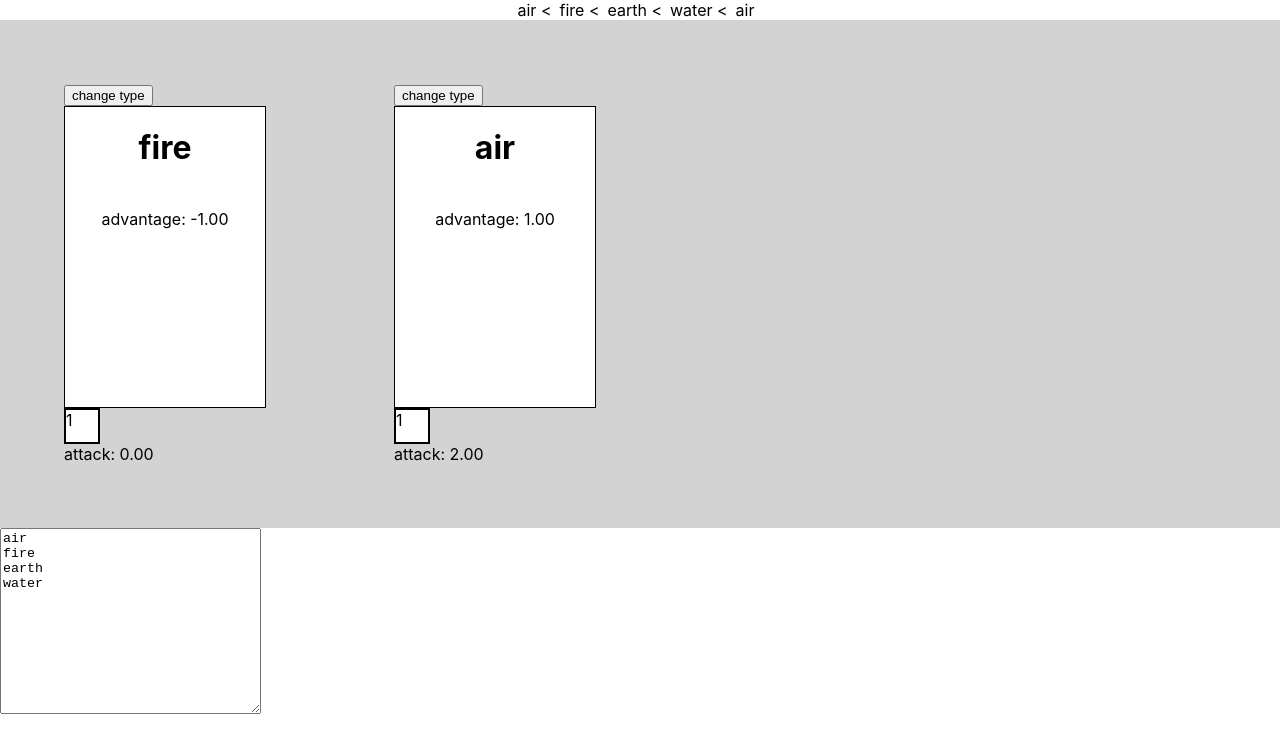
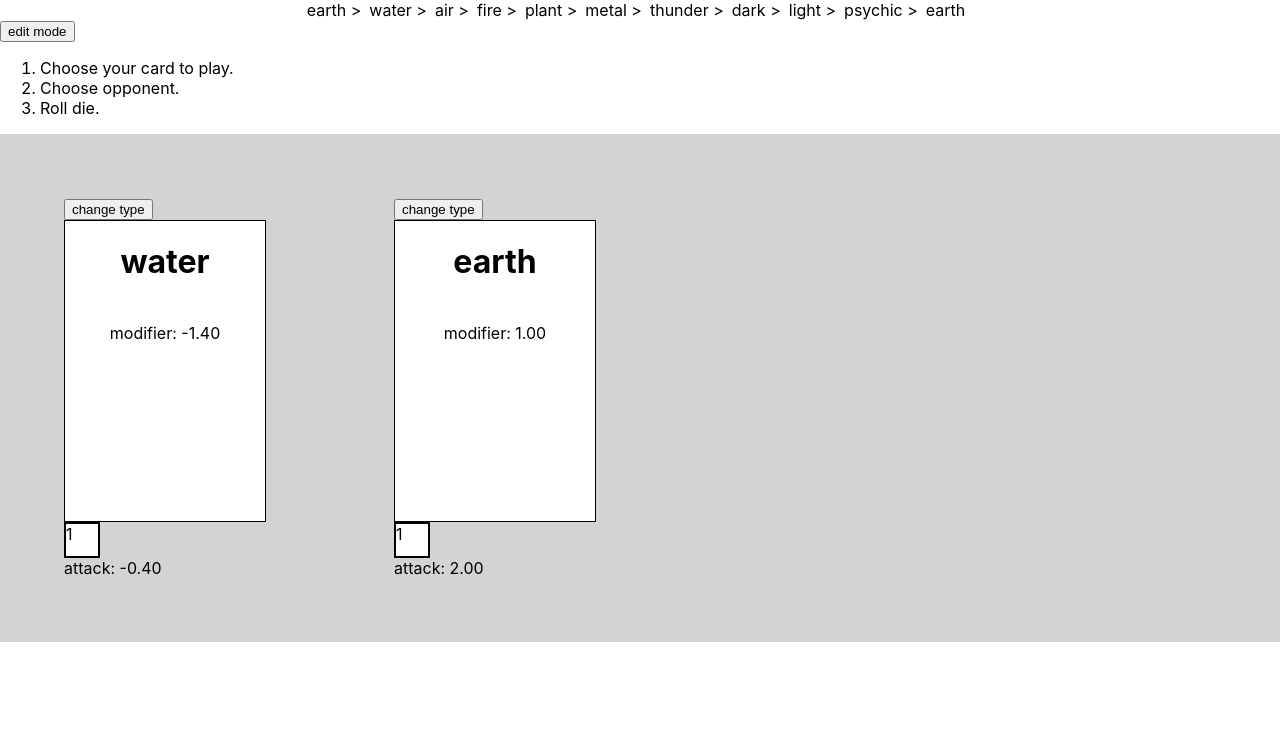
Before and after one commit to reergymerej/afew, a React (Create React App) app: page / in a window 1280 px wide. Shown: the top 752 px of the page. Built offline with nearby package versions, Linux system fonts and the light colour scheme.

Commit message:
Split components

```diff
--- a/src/App.tsx
+++ b/src/App.tsx
@@ -1,23 +1,12 @@
 import React, {useReducer} from 'react'
 import './App.css'
+import Card from './Card'
+import Die, {DieProps} from './Die'
+import Key from './Key'
+import reducer from './reducer'
 import TypeList from './TypeList'
+import {Actions, CardType, State} from './types'
 
-type CardType = string
-
-const cardTypes: CardType[] = [
-  'air',
-  'fire',
-  'earth',
-  'water',
-  'plant',
-  'psychic',
-  'light',
-  'dark',
-  'metal',
-  'poison',
-  'thunder',
-  'divine',
-]
 
 const getDistance = (a: number, b: number, mod: number): number => {
   // Return modulo distance, steps from a to b.
@@ -34,51 +23,13 @@ const getAdvantageModifier = (a: CardType, opponent: CardType, cardTypes: CardTy
   const aIndex = cardTypes.indexOf(a)
   const opponentIndex = cardTypes.indexOf(opponent)
   const stepsToOpponent = getDistance(aIndex, opponentIndex, cardTypes.length)
-  const high = 1
-  const low = -1
-  const span = Math.abs(high - low)
+  const HIGH = 1
+  const LOW = -1.4
+  const span = Math.abs(HIGH - LOW)
   const steps = cardTypes.length - 1
   const interval = span / (steps - 1)
-  const advantage = high - (interval * (stepsToOpponent - 1))
-  console.log({advantage})
+  const advantage = HIGH - (interval * (stepsToOpponent - 1))
   return advantage
-}
-
-enum CombatResult {
-  win,
-  lose,
-  draw,
-}
-
-type CardProps = {
-  cardType: CardType
-  combatResult: CombatResult | null,
-  advantage: number,
-}
-
-const Card: React.FunctionComponent<CardProps> = (props: CardProps) => {
-  const {
-    advantage,
-    cardType,
-    combatResult,
-  } = props
-  return (
-    <div className="Card">
-      <h1>
-        {cardType}
-      </h1>
-      <br />
-      advantage: {advantage.toFixed(2)}
-      <br />
-      {combatResult !== null && CombatResult[combatResult]}
-    </div>
-  )
-}
-
-type Player = {
-  cardType: CardType,
-  dieValue: number,
-  attackValue: number, // TODO: calculate this instead of storing
 }
 
 const getNextType = (cardType: CardType, cardTypes:CardType[]): CardType => {
@@ -87,26 +38,24 @@ const getNextType = (cardType: CardType, cardTypes:CardType[]): CardType => {
   return cardTypes[nextIndex]
 }
 
-type State = {
-  players: Player[],
-  types: string[],
-}
+
+const cardTypes: CardType[] = [
+  'earth',
+  'water',
+  'air',
+  'fire',
+  'plant',
+  'metal',
+  'thunder',
+  'dark',
+  'light',
+  'psychic',
+]
 
 const initialState: State = {
-  types: [
-    'air',
-    'fire',
-    'earth',
-    'water',
-    // 'plant',
-    // 'psychic',
-    // 'light',
-    // 'dark',
-    // 'metal',
-    // 'poison',
-    // 'thunder',
-    // 'divine',
-  ],
+  isEditMode: false,
+  activePlayerTypeChosen: !false,
+  types: cardTypes,
   players: [
     {
       cardType: cardTypes[1],
@@ -118,100 +67,10 @@ const initialState: State = {
       dieValue: 1,
       attackValue: 0,
     },
-    // {
-    //   cardType: cardTypes[0],
-    // },
-    // {
-    //   cardType: cardTypes[0],
-    // },
   ]
 }
 
-type KeyProps = {
-  cardTypes: CardType[],
-}
 
-const Key: React.FunctionComponent<KeyProps> = (props: KeyProps) => {
-  const typesCopy = [
-    ...props.cardTypes,
-    props.cardTypes[0],
-  ]
-  return (
-    <div className="Key">
-      { typesCopy.map((cardType, i, all) => {
-        return (
-          <div className="KeyItem" key={cardType + i}>
-            {cardType} {i < all.length - 1 && '<'}
-          </div>
-        )
-      })}
-    </div>
-  )
-}
-
-const rand = (min: number, max: number): number => {
-  min = Math.ceil(min);
-  max = Math.floor(max);
-  return Math.floor(Math.random() * (max - min + 1) + min)
-}
-
-type DieProps = {
-  value: number,
-  onRoll: (value: number) => void,
-}
-
-const Die: React.FunctionComponent<DieProps> = (props: DieProps) => {
-  const { value, onRoll, } = props
-  const handleClick = () => {
-    const newValue = rand(1, 6)
-    onRoll(newValue)
-  }
-  return (
-    <div className="Die" onClick={handleClick}>{value}</div>
-  )
-}
-
-enum Actions {
-  replacePlayer,
-  changeTypes,
-}
-
-type Action = {
-  type: Actions,
-  value?: any,
-}
-
-const reducer = (state: State, action: Action): State => {
-  switch (action.type) {
-    case Actions.replacePlayer: {
-      const { players} = state
-      const {
-        replaceIndex,
-        replacePlayer,
-      } = action.value
-      const newPlayers = players.map((player, i) => {
-        if (i === replaceIndex) {
-          return replacePlayer
-        }
-        return player
-      })
-      return {
-        ...state,
-        players: newPlayers,
-      }
-    }
-
-    case Actions.changeTypes: {
-      return {
-        ...state,
-        types: action.value,
-      }
-    }
-
-    default:
-      throw Error(`unhandled action in reducer: "${Actions[action.type]}"`)
-  }
-}
 
 const App = () => {
   const [state, dispatch] = useReducer(reducer, initialState)
@@ -225,12 +84,49 @@ const App = () => {
     })
   }
 
+  const handleEditToggle = () => {
+    dispatch({
+      type: Actions.toggleEditMode,
+    })
+  }
+
   return (
     <div className="App">
       <div>
         <Key cardTypes={state.types} />
+        <button onClick={handleEditToggle}>
+          edit mode
+        </button>
       </div>
 
+      { state.isEditMode &&
+        <div className="TypeList">
+          <TypeList
+            onChange={handeTypeListChange}
+            types={state.types}
+          />
+        </div>
+      }
+
+      {!state.isEditMode &&
+        <ol>
+          <li>
+            Choose your card to play.
+          </li>
+          <li>
+            Choose opponent.
+          </li>
+          <li>
+            Roll die.
+          </li>
+        </ol>
+      }
+
+      {!state.isEditMode && !state.activePlayerTypeChosen &&
+        <div>choose type</div>
+      }
+
+      { !state.isEditMode && state.activePlayerTypeChosen &&
         <div className="Board">
           { players.map((player, i) => {
             const playerIndex = players.indexOf(player)
@@ -262,19 +158,19 @@ const App = () => {
             }
 
             const opponent = players.filter((_, playerIndex) => playerIndex !== i)[0]
-          const advantage = getAdvantageModifier(
+            const modifier = getAdvantageModifier(
               player.cardType,
               opponent.cardType,
               state.types,
             )
-          const attack = player.dieValue + advantage
+            const attack = player.dieValue + modifier
 
             return (
               <div key={i} className="Row">
                 <button onClick={handleChangeType}>change type</button>
 
                 <Card
-                advantage={advantage}
+                  modifier={modifier}
                   cardType={player.cardType}
                   combatResult={null}
                 />
@@ -287,13 +183,8 @@ const App = () => {
             )
           })}
         </div>
+      }
 
-      <div className="TypeList">
-        <TypeList
-          onChange={handeTypeListChange}
-          types={state.types}
-        />
-      </div>
     </div>
   );
 }
--- /dev/null
+++ b/src/Card.tsx
@@ -0,0 +1,29 @@
+import React from 'react'
+import {CardType, CombatResult} from './types'
+
+type CardProps = {
+  cardType: CardType
+  combatResult: CombatResult | null,
+  modifier: number,
+}
+
+const Card: React.FunctionComponent<CardProps> = (props: CardProps) => {
+  const {
+    modifier,
+    cardType,
+    combatResult,
+  } = props
+  return (
+    <div className="Card">
+      <h1>
+        {cardType}
+      </h1>
+      <br />
+      modifier: {modifier.toFixed(2)}
+      <br />
+      {combatResult !== null && CombatResult[combatResult]}
+    </div>
+  )
+}
+
+export default Card
--- /dev/null
+++ b/src/Die.tsx
@@ -0,0 +1,25 @@
+import React from 'react'
+
+const rand = (min: number, max: number): number => {
+  min = Math.ceil(min);
+  max = Math.floor(max);
+  return Math.floor(Math.random() * (max - min + 1) + min)
+}
+
+export type DieProps = {
+  value: number,
+  onRoll: (value: number) => void,
+}
+
+const Die: React.FunctionComponent<DieProps> = (props: DieProps) => {
+  const { value, onRoll, } = props
+  const handleClick = () => {
+    const newValue = rand(1, 6)
+    onRoll(newValue)
+  }
+  return (
+    <div className="Die" onClick={handleClick}>{value}</div>
+  )
+}
+
+export default Die
--- /dev/null
+++ b/src/Key.tsx
@@ -0,0 +1,28 @@
+import React from 'react'
+import {CardType} from './types'
+
+type KeyProps = {
+  cardTypes: CardType[],
+}
+
+const Key: React.FunctionComponent<KeyProps> = (props: KeyProps) => {
+  const typesCopy = [
+    ...props.cardTypes,
+    props.cardTypes[0],
+  ]
+  return (
+    <div>
+      <div className="Key">
+        { typesCopy.map((cardType, i, all) => {
+          return (
+            <div className="KeyItem" key={cardType + i}>
+              {cardType} {i < all.length - 1 && '>'}
+            </div>
+          )
+        })}
+      </div>
+    </div>
+  )
+}
+
+export default Key
--- /dev/null
+++ b/src/reducer.ts
@@ -0,0 +1,41 @@
+import {State, Action, Actions} from "./types"
+
+const reducer = (state: State, action: Action): State => {
+  switch (action.type) {
+    case Actions.replacePlayer: {
+      const { players} = state
+      const {
+        replaceIndex,
+        replacePlayer,
+      } = action.value
+      const newPlayers = players.map((player, i) => {
+        if (i === replaceIndex) {
+          return replacePlayer
+        }
+        return player
+      })
+      return {
+        ...state,
+        players: newPlayers,
+      }
+    }
+
+    case Actions.changeTypes: {
+      return {
+        ...state,
+        types: action.value,
+      }
+    }
+
+    case Actions.toggleEditMode:
+      return {
+      ...state,
+      isEditMode: !state.isEditMode,
+    }
+
+    default:
+      throw Error(`unhandled action in reducer: "${Actions[action.type]}"`)
+  }
+}
+
+export default reducer
--- /dev/null
+++ b/src/types.ts
@@ -0,0 +1,31 @@
+export type CardType = string
+
+export type Player = {
+  cardType: CardType,
+  dieValue: number,
+  attackValue: number, // TODO: calculate this instead of storing
+}
+
+export type State = {
+  players: Player[],
+  types: string[],
+  activePlayerTypeChosen: boolean,
+  isEditMode: boolean,
+}
+
+export enum Actions {
+  replacePlayer,
+  changeTypes,
+  toggleEditMode,
+}
+
+export type Action = {
+  type: Actions,
+  value?: any,
+}
+
+export enum CombatResult {
+  win,
+  lose,
+  draw,
+}
```
Lines whose indentation alone changed are shown as unchanged.
